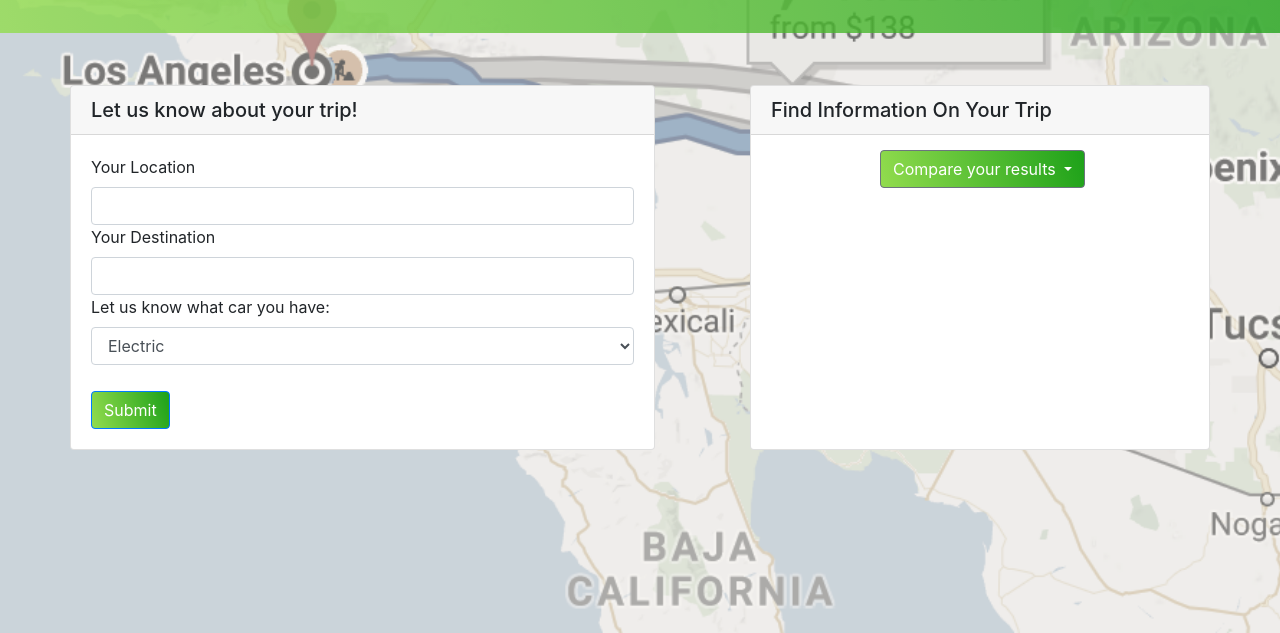
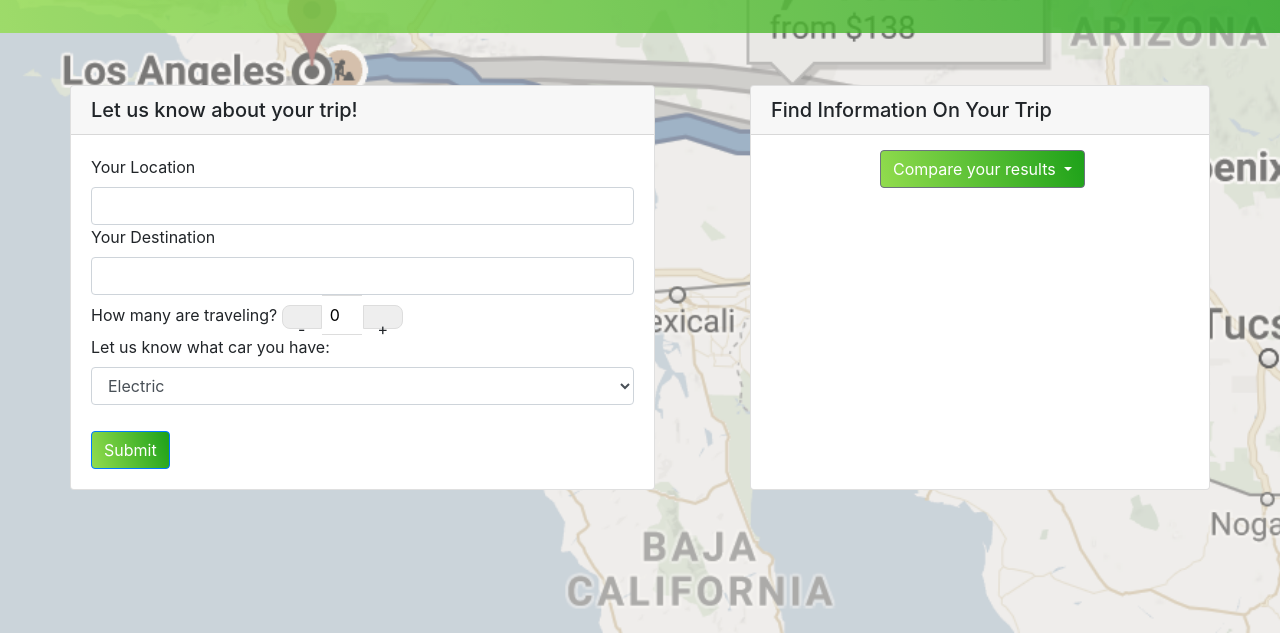
Before and after one commit to steve626/IsItWorthIt, a plain HTML site: page index.html in a window 1280 px wide. Shown: the part 167-800 px from the top of the page. Drawn offline with nearby package versions, Linux system fonts and the light colour scheme; no server answers.

Commit message:
Added to design

```diff
--- a/assets/css/style.css
+++ b/assets/css/style.css
@@ -48,3 +48,51 @@ body {
 	background-image: linear-gradient(73deg,#92DC4E,#1DA119);
 	margin-top: 10px;
 }
+
+#passangers {
+	width: 300px;
+  	margin: 0 auto;
+  	text-align: center;
+  	padding-top: 50px;
+}
+
+.value-button {
+  display: inline-block;
+  border: 1px solid #ddd;
+  margin: 0px;
+  width: 40px;
+  height: 20px;
+  text-align: center;
+  vertical-align: middle;
+  padding: 11px 0;
+  background: #eee;
+}
+
+.value-button:hover {
+  cursor: pointer;
+}
+
+#decrease {
+  margin-right: -4px;
+  border-radius: 8px 0 0 8px;
+}
+
+#increase {
+  margin-left: -4px;
+  border-radius: 0 8px 8px 0;
+}
+
+#input-wrap {
+  margin: 0px;
+  padding: 0px;
+}
+
+#number {
+  text-align: center;
+  border: none;
+  border-top: 1px solid #ddd;
+  border-bottom: 1px solid #ddd;
+  margin: 0px;
+  width: 40px;
+  height: 40px;
+}
--- a/assets/javascript/app.js
+++ b/assets/javascript/app.js
@@ -0,0 +1,15 @@
+
+//Google Directions API
+var APIkey = "AIzaSyB1BAEdGTc2ICoqQdaJf9Rpf3p_zCZPIGg"
+var origin = "Phoenix"
+var destination = "Los Angeles"
+
+var queryURL = "https://maps.googleapis.com/maps/api/directions/json?key="+APIkey+"&origin="+origin+"&destination="+destination
+
+    $.ajax({
+      url: queryURL,
+      method: 'GET'
+    }).then(function(response) {
+      console.log(response);
+      console.log(response)
+    });
--- a/index.html
+++ b/index.html
@@ -31,21 +31,36 @@
 
 	<div class="container">
 		<div class="row">
+
+			<!--Have users input information here-->
 			<div class="card" id="infoinput">
 				<h5 class="card-header">Let us know about your trip!</h5>
   					<div class="card-body">
     					<form>
+							<!--Users enter their location here-->
             				<div>
                 				<label for="location">Your Location</label>
                     			<input type="location" class="form-control" id="location">
             				</div>
 
-
+							<!--Users enter where they're traveling here-->
             				<div>
                 				<label for="Destination">Your Destination</label>
                     			<input type="text" class="form-control" id="desination">
             				</div>
 
+							<!--Users list how many passangers there are-->
+            				<div>
+            					<label for="passangers">How many are traveling?</label>
+            					<form id="passangers">
+            						<div class="value-button" id="decrease" onclick="decreaseValue()" value="Decrease Value">-</div>
+  										<input type="number" id="number" value="0" />
+
+  									<div class="value-button" id="increase" onclick="increaseValue()" value="Increase Value">+</div>
+            					</form>
+            				</div>
+
+							<!--Users can choose from the options to let us know what best describes their car-->
             				<div class="form-group">
   								<label for="sel1">Let us know what car you have:</label>
   									<select class="form-control" id="sel1">
@@ -69,10 +84,12 @@
 		<div class="col-1">
 		</div>
 
+		<!--This is where users will see their information-->
 		<div class="card" id="infodump">
 				<h5 class="card-header">Find Information On Your Trip</h5>
   				<div class="card-body">
 
+					<!--Let the users compare their results by picking what option they want to see-->
     				<div class="dropdown">
   						<button class="btn btn-secondary dropdown-toggle" type="button" id="dropdownMenuButton" data-toggle="dropdown" aria-haspopup="true" aria-expanded="false">
     					Compare your results
```
